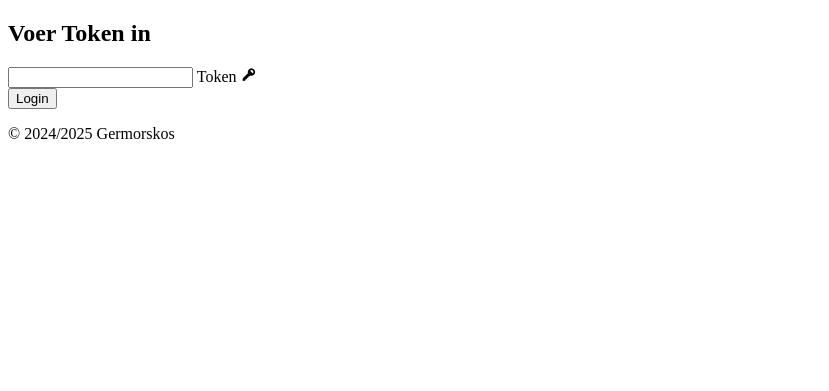
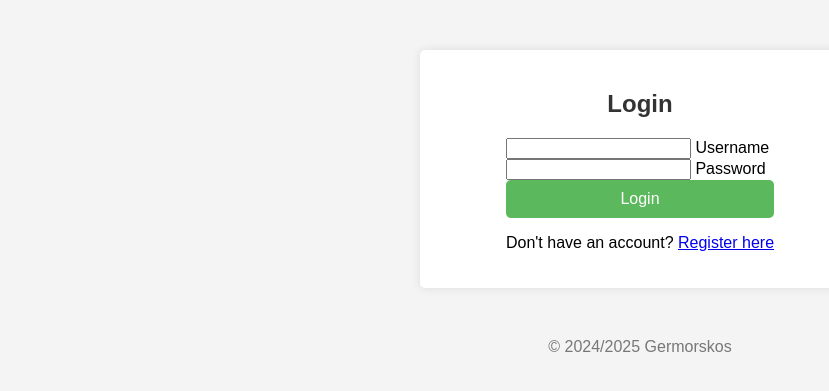
Before and after one commit to TobiasSchipper/Gemorskos-website, a PHP site: page /Gemorskos-website/ in a window 1280 px wide. Shown: the top 391 px of the page, without its empty margins (0-829 px from the left). Run offline with PHP 8.4, Linux system fonts and the light colour scheme.

Commit message:
moved out one  folder

```diff
--- a/src/controllers/AuthController.php
+++ b/controllers/AuthController.php
@@ -15,7 +15,7 @@ class AuthController {
         if ($user && password_verify($password, $user['password'])) {
             session_start();
             $_SESSION['user_id'] = $user['id'];
-            header('Location: /Gemorskos-website/src/home');
+            header('Location: /Gemorskos-website/home');
             exit();
         } else {
             return 'Invalid username or password';
--- a/index.php
+++ b/index.php
@@ -1,30 +1,40 @@
-<!DOCTYPE html>
-<html lang="en">
-<head>
-    <meta charset="UTF-8">
-    <meta name="viewport" content="width=device-width, initial-scale=1.0">
-    <title>Login - Germorskos</title>
-    <link href='https://unpkg.com/boxicons@2.1.4/css/boxicons.min.css' rel='stylesheet'>
-    <link rel="stylesheet" href="style.css" type="text/css">
+<?php
+require_once 'config/database.php';
+require_once 'controllers/AuthController.php';
 
-</head>
-<body>
-        <div class="content">
-            <div class="login">
-                    <form action="home.php" method="post">
-                        <h2>Voer Token in</h2>
-                        <div class="tokenInput">
-                            <input type="text" name="token" id="token" maxlength="99" required>
-                            <label for="token">Token</label>
-                            <i class='bx bxs-key'></i>
-                        </div>
-                        <button class="login" type="submit">Login</button>
-                    </form>
-            </div>
-        </div>
-        <div class="footer">
-            <p>&#169; 2024/2025 Germorskos</p>
-        </div>
-    </div>
-</body>
-</html>
+$authController = new AuthController();
+
+$requestUri = str_replace('/Gemorskos-website', '', $_SERVER['REQUEST_URI']);
+
+switch ($requestUri) {
+    case '/login':
+        if ($_SERVER['REQUEST_METHOD'] === 'POST') {
+            $username = $_POST['username'];
+            $password = $_POST['password'];
+            $error = $authController->login($username, $password);
+        }
+        include 'views/login.php';
+        break;
+    case '/register':
+        if ($_SERVER['REQUEST_METHOD'] === 'POST') {
+            $username = $_POST['username'];
+            $password = $_POST['password'];
+            $authController->register($username, $password);
+            header('Location: /Gemorskos-website/login');
+            exit();
+        }
+        include 'views/register.php';
+        break;
+    case '/home':
+        include 'views/home.php';
+        break;
+    case '/logout':
+        session_start();
+        session_destroy();
+        header('Location: /Gemorskos-website/login');
+        exit();
+    default:
+        include 'views/login.php';
+        break;
+}
+?>
--- a/src/style.css
+++ b/style.css
@@ -75,3 +75,10 @@ button.login:hover {
     margin-top: 20px;
     color: #777;
 }
+
+.content
+{
+    display: flex;
+    flex-direction: column;
+    align-items: center;
+}
--- a/src/views/login.php
+++ b/views/login.php
@@ -10,7 +10,7 @@
 <body>
     <div class="content">
         <div class="login">
-            <form action="/Gemorskos-website/src/login" method="post">
+            <form action="/Gemorskos-website/login" method="post">
                 <h2>Login</h2>
                 <div class="inputGroup">
                     <input type="text" name="username" id="username" required>
@@ -22,7 +22,7 @@
                 </div>
                 <button class="login" type="submit">Login</button>
             </form>
-            <p>Don't have an account? <a href="/Gemorskos-website/src/register">Register here</a></p>
+            <p>Don't have an account? <a href="/Gemorskos-website/register">Register here</a></p>
         </div>
     </div>
     <div class="footer">
--- a/src/views/register.php
+++ b/views/register.php
@@ -10,7 +10,7 @@
 <body>
     <div class="content">
         <div class="register">
-            <form action="/Gemorskos-website/src/register" method="post">
+            <form action="/Gemorskos-website/register" method="post">
                 <h2>Register</h2>
                 <div class="inputGroup">
                     <input type="text" name="username" id="username" required>
```
Also changed, not shown: src/index.php (deleted, +0 -40 lines), views/home.php (renamed from src/views/home.php, +10 -3 lines), .htaccess, config/database.php (renamed from src/config/database.php), models/User.php (renamed from src/models/User.php), src/.htaccess (deleted), views/img/Germorskos-logo.webp (renamed from src/views/img/Germorskos-logo.webp).
